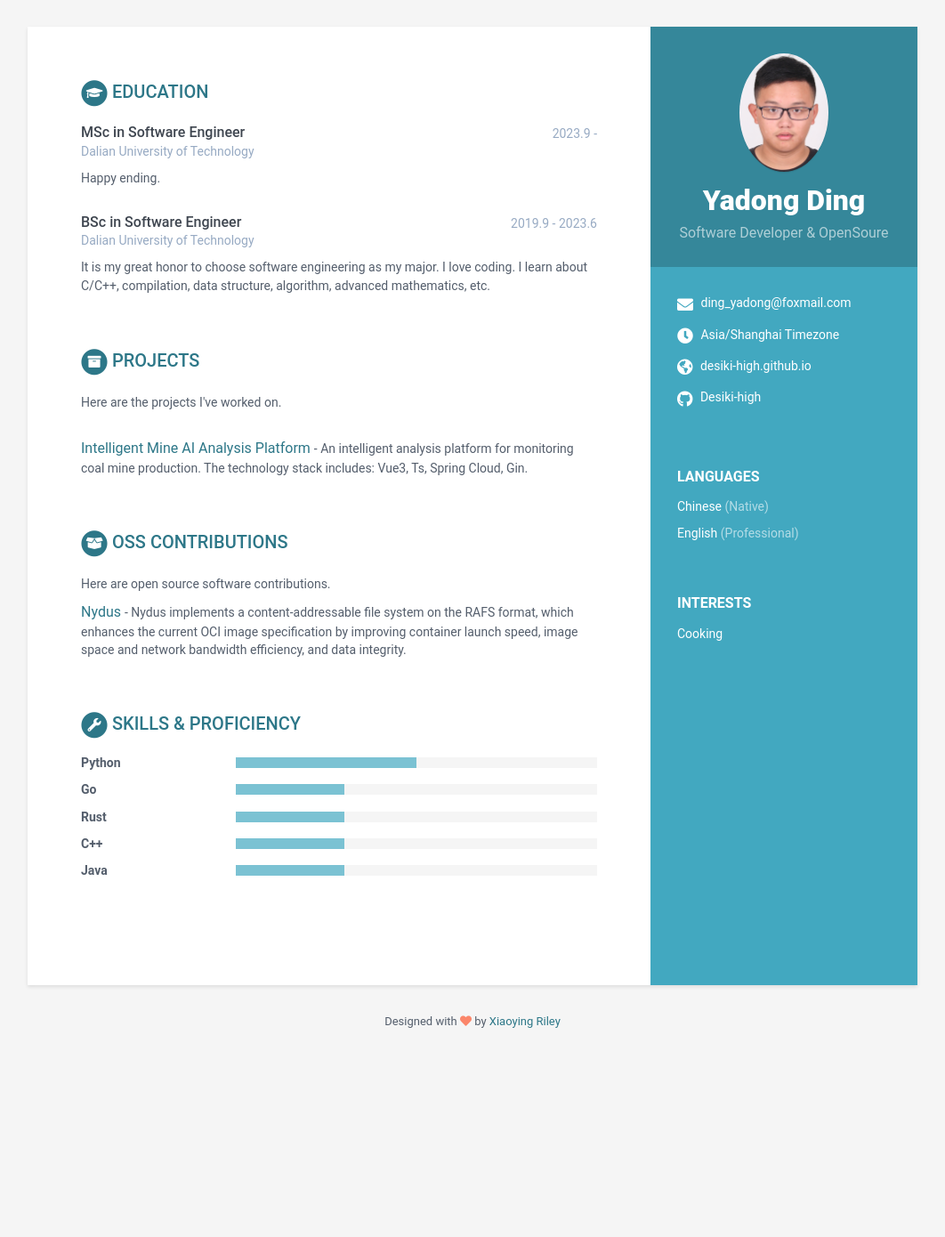
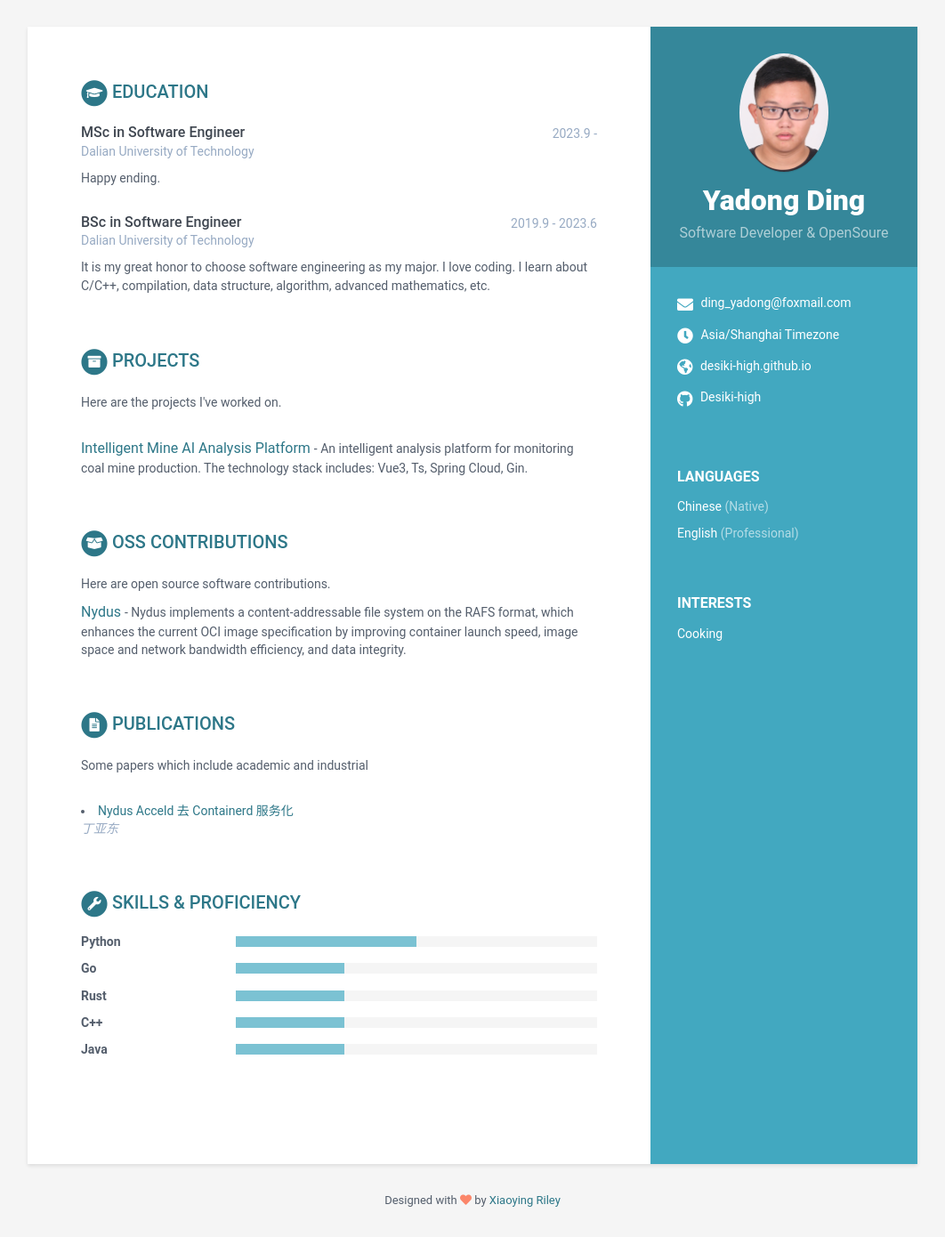
Before and after one commit to yadong-ding/yadong-ding.github.io, a Jekyll site: the page built from index.html, in a window 1280 px wide. Shown: the whole page at 89% size, without its empty margins (109-1171 px from the left). Built offline with Jekyll 4.4.1, drawn with Linux system fonts in a browser that asks for light colours; before the commit the page ends 1189 px from its top, so only the background shows below that.

Commit message:
add papers
Signed-off-by: Yadong Ding <ding_yadong@foxmail.com>

```diff
--- a/_data/data.yml
+++ b/_data/data.yml
@@ -91,17 +91,14 @@ oss:
       - title: Nydus
         tagline: "Nydus implements a content-addressable file system on the RAFS format, which enhances the current OCI image specification by improving container launch speed, image space and network bandwidth efficiency, and data integrity."
 
-# publications:
-#     title: Publications
-#     intro: |
-#       You can list your publications in this section. Lorem ipsum dolor sit
-#       amet, consectetur adipiscing elit. Vestibulum et ligula in nunc
-#       bibendum fringilla a eu lectus.
-#     papers:
-#       - title: The Art of Computer Programming
-#         link: "#"
-#         authors: Donald E. Knuth
-#         conference: Addison-Wesley, 1968
+publications:
+    title: Publications
+    intro: |
+      Some papers which include academic and industrial
+    papers:
+      - title: Nydus Acceld 去 Containerd 服务化
+        link: "https://mp.weixin.qq.com/s/bD8qfQbNUDvY-W1ajriTbg"
+        authors: 丁亚东
 
 skills:
     title: Skills &amp; Proficiency
```
